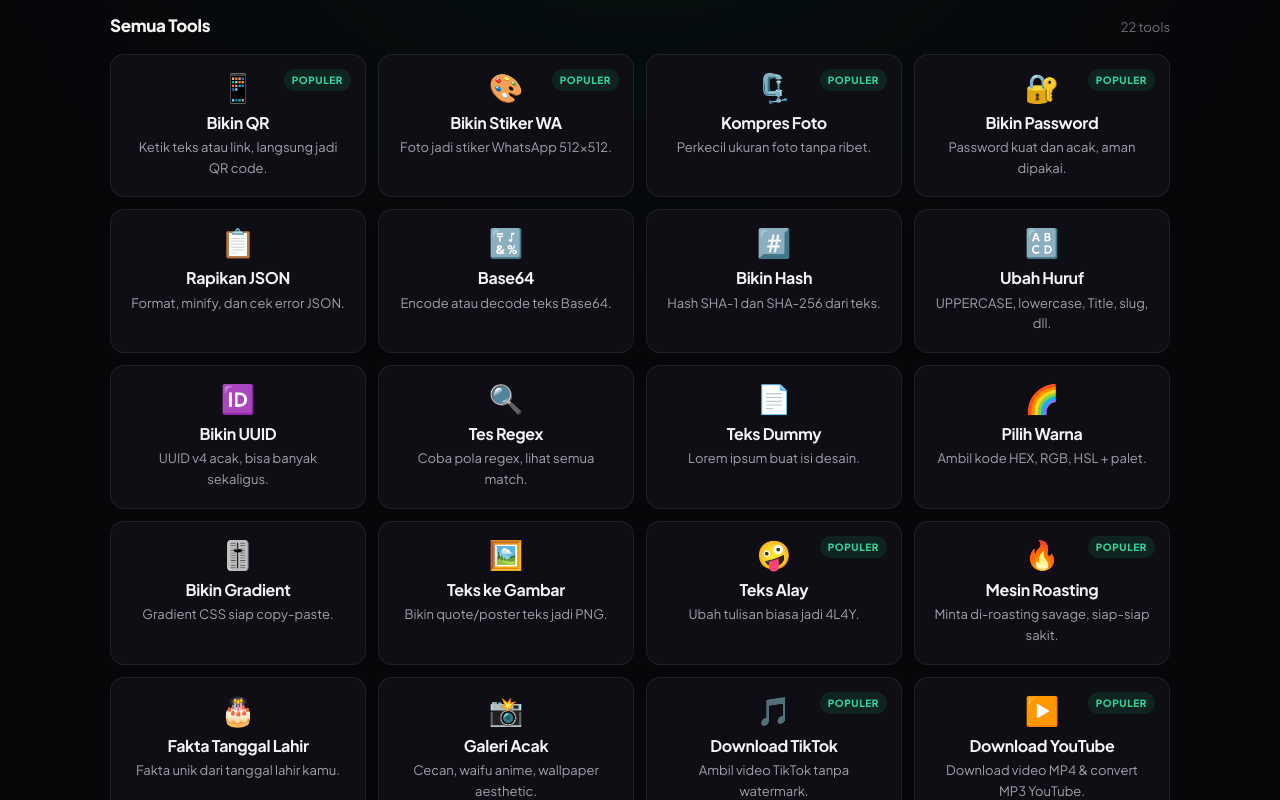
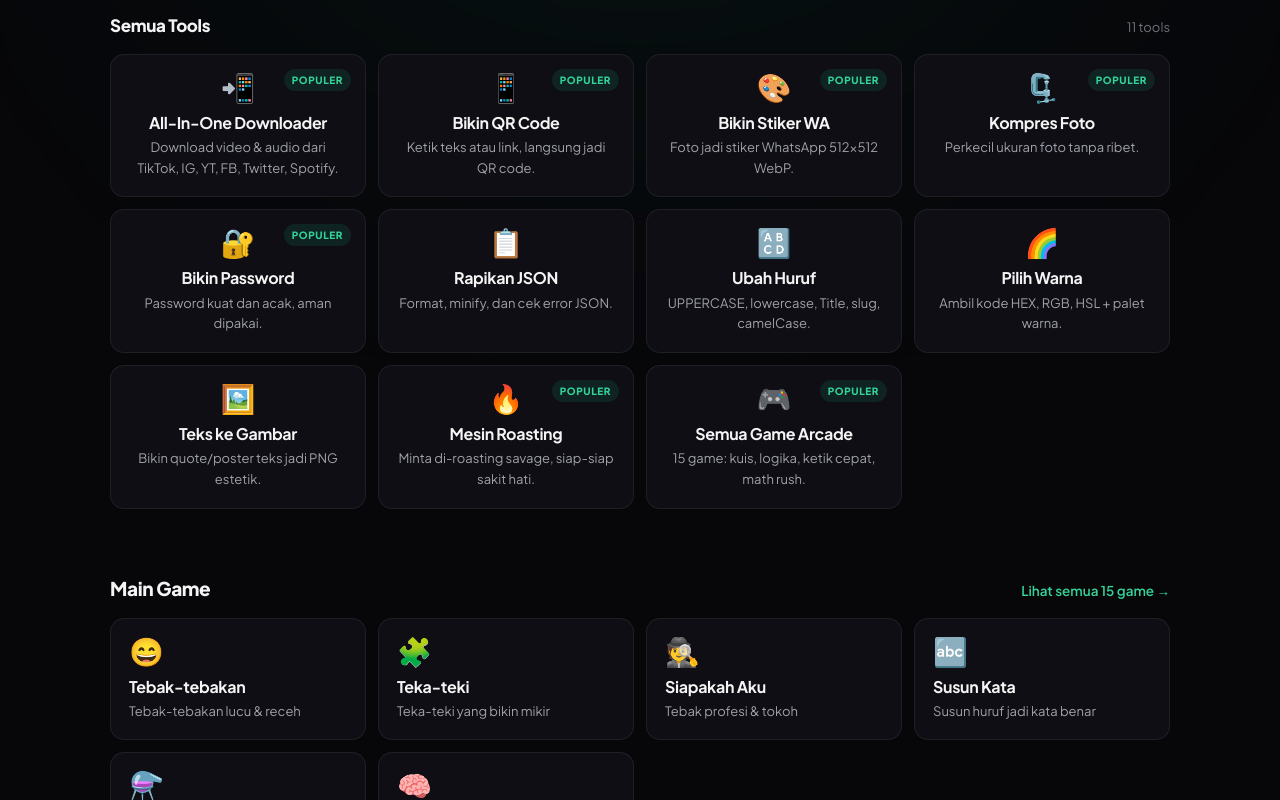
Before and after one commit to akbarnawasunda/NawaVandrell, a Next.js app: page / in a window 1280 px wide. Shown: the part 440-1240 px from the top of the page. Built offline with nearby package versions, Linux system fonts and the light colour scheme.

Commit message:
Update featuredTools.js

```diff
--- a/data/featuredTools.js
+++ b/data/featuredTools.js
@@ -1,11 +1,16 @@
-/**
- * Master tool registry.
- * `group` drives the home chips: populer | kerja | fun
- */
 export const featuredTools = [
   {
+    slug: 'downloader',
+    title: 'All-In-One Downloader',
+    desc: 'Download video & audio dari TikTok, IG, YT, FB, Twitter, Spotify.',
+    icon: '📲',
+    group: ['populer', 'fun', 'kerja'],
+    keywords:
+      'download downloader tiktok instagram youtube twitter facebook spotify pinterest mp3 mp4',
+  },
+  {
     slug: 'qr-code',
-    title: 'Bikin QR',
+    title: 'Bikin QR Code',
     desc: 'Ketik teks atau link, langsung jadi QR code.',
     icon: '📱',
     group: ['populer', 'kerja'],
@@ -14,7 +19,7 @@
   {
     slug: 'sticker-maker',
     title: 'Bikin Stiker WA',
-    desc: 'Foto jadi stiker WhatsApp 512x512.',
+    desc: 'Foto jadi stiker WhatsApp 512x512 WebP.',
     icon: '🎨',
     group: ['populer', 'fun'],
     keywords: 'sticker stiker whatsapp wa webp foto gambar',
@@ -44,137 +49,41 @@
     keywords: 'json format formatter minify beautify validate pretty',
   },
   {
-    slug: 'base64',
-    title: 'Base64',
-    desc: 'Encode atau decode teks Base64.',
-    icon: '🔣',
-    group: ['kerja'],
-    keywords: 'base64 encode decode encrypt teks unicode emoji',
-  },
-  {
-    slug: 'hash',
-    title: 'Bikin Hash',
-    desc: 'Hash SHA-1 dan SHA-256 dari teks.',
-    icon: '#️⃣',
-    group: ['kerja'],
-    keywords: 'hash sha1 sha256 sha384 sha512 checksum digest',
-  },
-  {
     slug: 'text-case',
     title: 'Ubah Huruf',
-    desc: 'UPPERCASE, lowercase, Title, slug, dll.',
+    desc: 'UPPERCASE, lowercase, Title, slug, camelCase.',
     icon: '🔠',
     group: ['kerja'],
     keywords: 'text case uppercase lowercase title slug camel snake kapital',
   },
   {
-    slug: 'uuid',
-    title: 'Bikin UUID',
-    desc: 'UUID v4 acak, bisa banyak sekaligus.',
-    icon: '🆔',
-    group: ['kerja'],
-    keywords: 'uuid guid v4 id unique random identifier',
-  },
-  {
-    slug: 'regex-tester',
-    title: 'Tes Regex',
-    desc: 'Coba pola regex, lihat semua match.',
-    icon: '🔍',
-    group: ['kerja'],
-    keywords: 'regex regexp pattern match test replace pola',
-  },
-  {
-    slug: 'lorem-ipsum',
-    title: 'Teks Dummy',
-    desc: 'Lorem ipsum buat isi desain.',
-    icon: '📄',
-    group: ['kerja'],
-    keywords: 'lorem ipsum dummy placeholder teks paragraf filler',
-  },
-  {
     slug: 'color-picker',
     title: 'Pilih Warna',
-    desc: 'Ambil kode HEX, RGB, HSL + palet.',
+    desc: 'Ambil kode HEX, RGB, HSL + palet warna.',
     icon: '🌈',
     group: ['kerja', 'fun'],
     keywords: 'color warna picker hex rgb hsl palette palet',
   },
   {
-    slug: 'gradient',
-    title: 'Bikin Gradient',
-    desc: 'Gradient CSS siap copy-paste.',
-    icon: '🎚️',
-    group: ['kerja', 'fun'],
-    keywords: 'gradient css linear radial warna background generator',
-  },
-  {
     slug: 'text-to-image',
     title: 'Teks ke Gambar',
-    desc: 'Bikin quote/poster teks jadi PNG.',
+    desc: 'Bikin quote/poster teks jadi PNG estetik.',
     icon: '🖼️',
     group: ['fun', 'kerja'],
     keywords: 'text to image canvas quote poster png gambar tulisan',
   },
   {
-    slug: 'alay',
-    title: 'Teks Alay',
-    desc: 'Ubah tulisan biasa jadi 4L4Y.',
-    icon: '🤪',
-    group: ['populer', 'fun'],
-    keywords: 'alay 4l4y teks tulisan lebay generator norak',
-  },
-  {
     slug: 'roasting',
     title: 'Mesin Roasting',
-    desc: 'Minta di-roasting savage, siap-siap sakit.',
+    desc: 'Minta di-roasting savage, siap-siap sakit hati.',
     icon: '🔥',
     group: ['populer', 'fun'],
     keywords: 'roasting roast savage nyindir jahat lucu ejek',
   },
   {
-    slug: 'funfact',
-    title: 'Fakta Tanggal Lahir',
-    desc: 'Fakta unik dari tanggal lahir kamu.',
-    icon: '🎂',
-    group: ['fun'],
-    keywords: 'funfact fakta unik tanggal lahir zodiak ulang tahun umur',
-  },
-  {
-    slug: 'random-gallery',
-    title: 'Galeri Acak',
-    desc: 'Cecan, waifu anime, wallpaper aesthetic.',
-    icon: '📸',
-    group: ['fun'],
-    keywords: 'random cecan waifu anime wallpaper aesthetic foto galeri acak',
-  },
-  {
-    slug: 'tiktok-downloader',
-    title: 'Download TikTok',
-    desc: 'Ambil video TikTok tanpa watermark.',
-    icon: '🎵',
-    group: ['populer', 'fun'],
-    keywords: 'tiktok download downloader video nowatermark tt save',
-  },
-  {
-    slug: 'youtube-downloader',
-    title: 'Download YouTube',
-    desc: 'Download video MP4 & convert MP3 YouTube.',
-    icon: '▶️',
-    group: ['populer', 'fun', 'kerja'],
-    keywords: 'youtube yt download mp3 mp4 video lagu musik convert',
-  },
-  {
-    slug: 'social-downloader',
-    title: 'Download Sosmed',
-    desc: 'Download video & foto dari IG, Twitter, FB, Pinterest, Reddit.',
-    icon: '📲',
-    group: ['populer', 'fun', 'kerja'],
-    keywords: 'instagram ig twitter x facebook fb pinterest reddit reel story download',
-  },
-  {
     slug: 'games',
-    title: 'Semua Game',
-    desc: '15 game: kuis, logika, ketik cepat.',
+    title: 'Semua Game Arcade',
+    desc: '15 game: kuis, logika, ketik cepat, math rush.',
     icon: '🎮',
     group: ['populer', 'fun'],
     keywords: 'game games kuis quiz main tebak asah otak logika',
```
